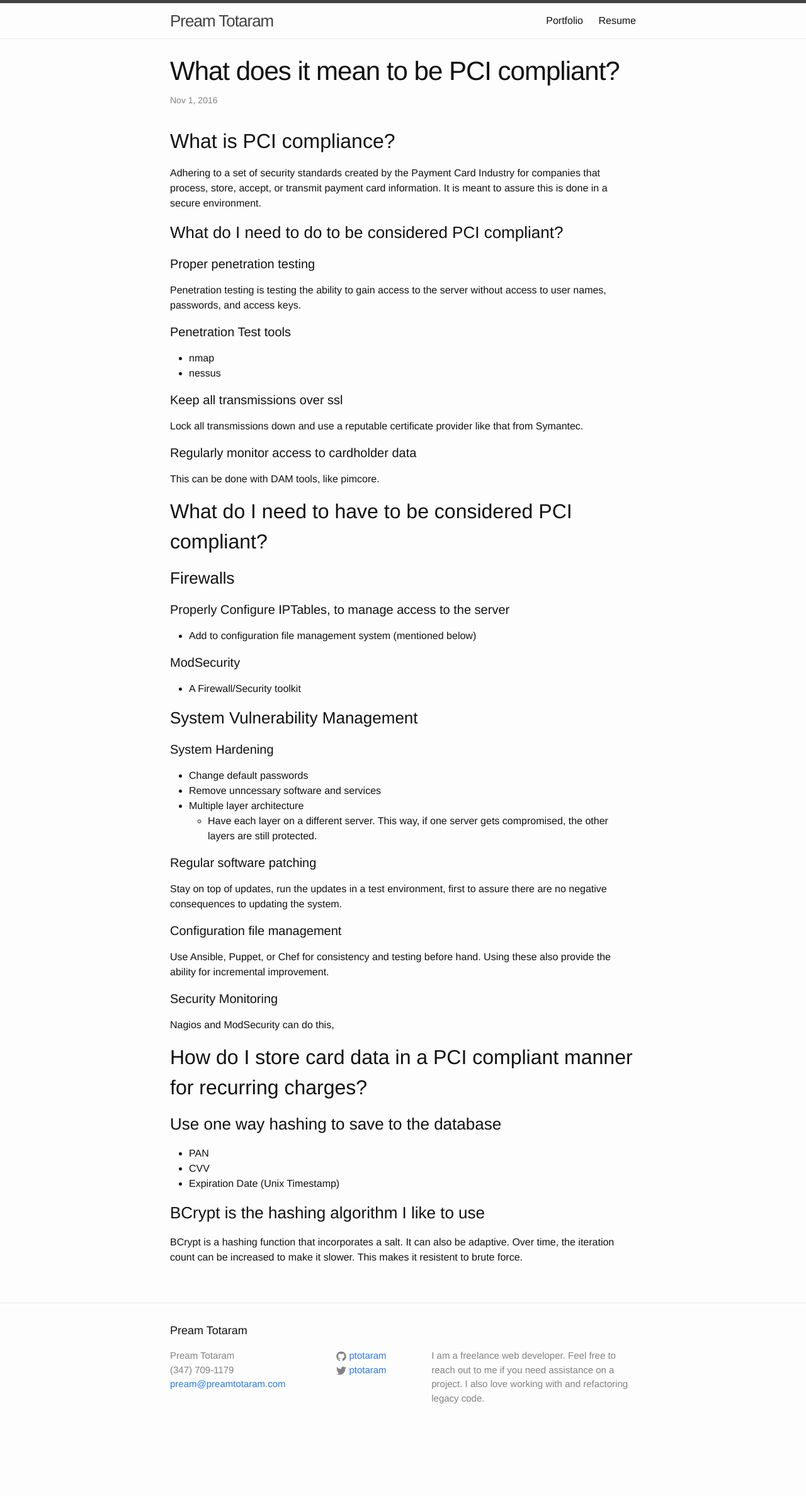
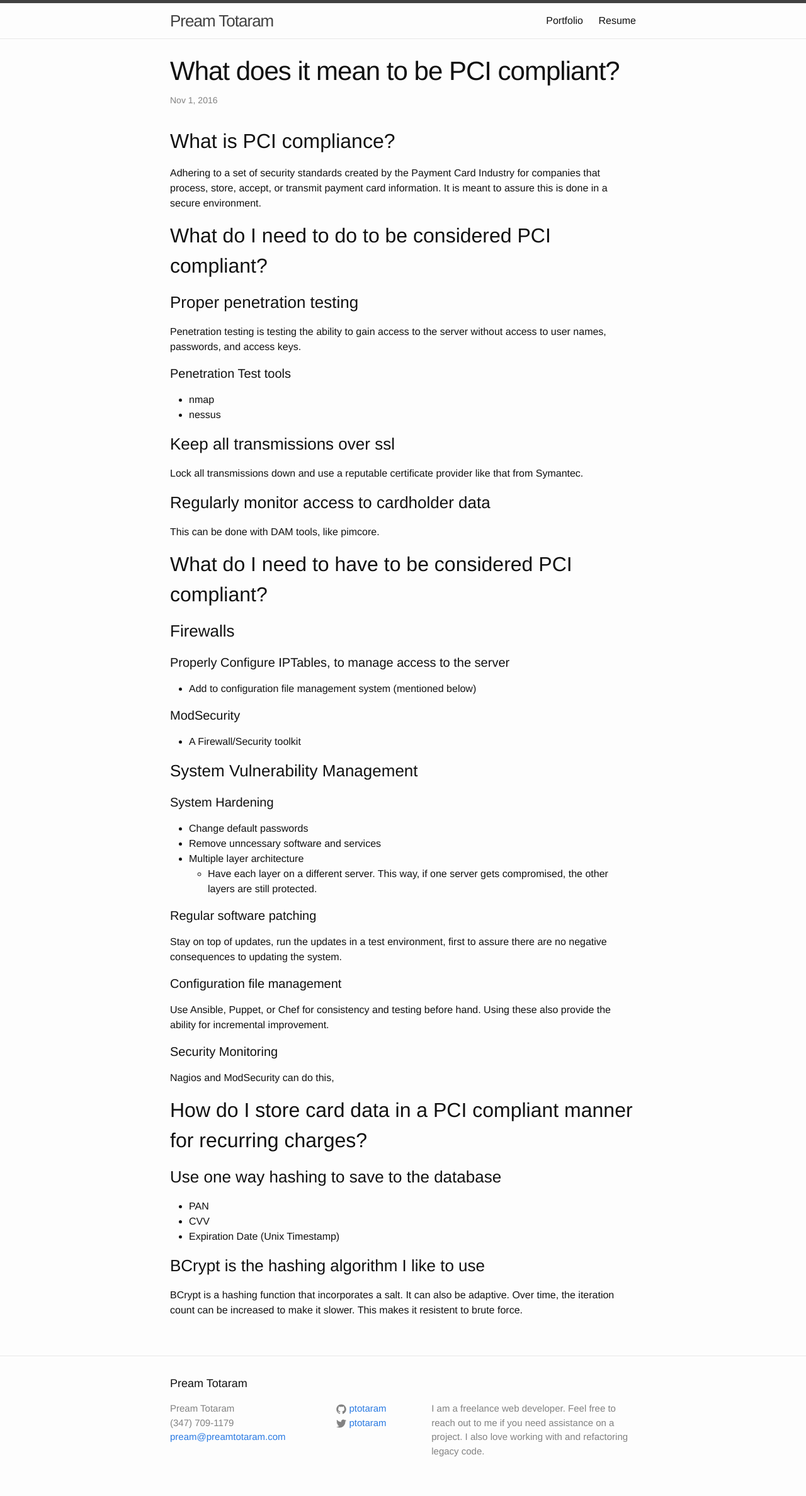
Before and after one commit to ptotaram/preamtotaram, a Jekyll site: the page built from _posts/2016-11-01-what-does-it-mean-to-be-pci-compliant.md, in a window 1280 px wide. Shown: the whole page at 63% size. Built offline with Jekyll 4.4.1, drawn with Linux system fonts in a browser that asks for light colours; Markdown is read by kramdown in place of the engine named in the settings; before the commit the page ends 2292 px from its top, so only the background shows below that.

```diff
--- a/_posts/2016-11-01-what-does-it-mean-to-be-pci-compliant.md
+++ b/_posts/2016-11-01-what-does-it-mean-to-be-pci-compliant.md
@@ -8,20 +8,19 @@ categories: site standards
 ## What is PCI compliance?
   Adhering to a set of security standards created by the Payment Card Industry for companies that process, store, accept, or transmit payment card information. It is meant to assure this is done in a secure environment.
 
-### What do I need to do to be considered PCI compliant?
+## What do I need to do to be considered PCI compliant?
 
-#### Proper penetration testing
+### Proper penetration testing
 Penetration testing is testing the ability to gain access to the server without access to user names, passwords, and access keys.
 
 #### Penetration Test tools
-
 - nmap
 - nessus
 
-#### Keep all transmissions over ssl
+### Keep all transmissions over ssl
 Lock all transmissions down and use a reputable certificate provider like that from Symantec.
 
-#### Regularly monitor access to cardholder data
+### Regularly monitor access to cardholder data
 This can be done with DAM tools, like pimcore.
 
 ## What do I need to have to be considered PCI compliant?
```
